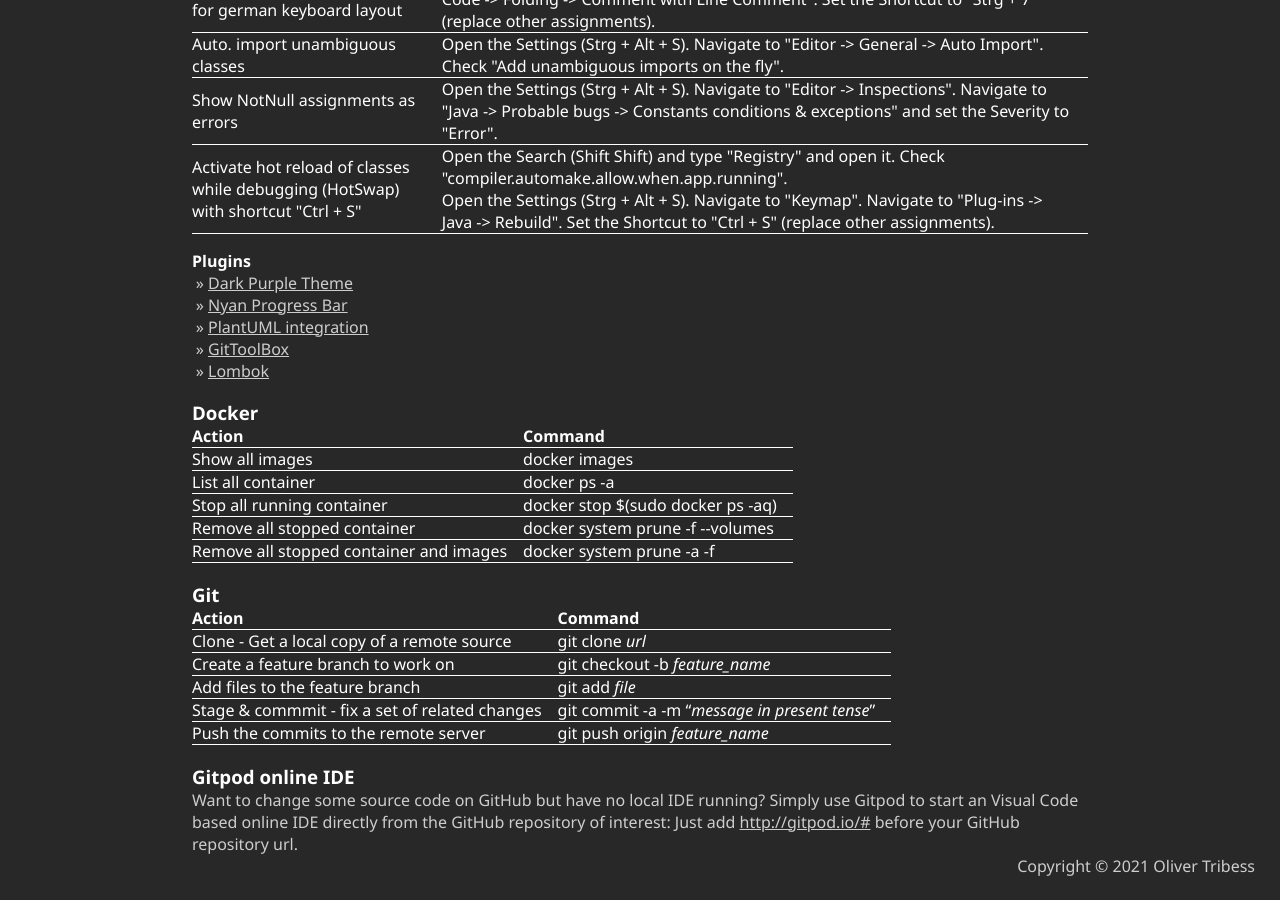
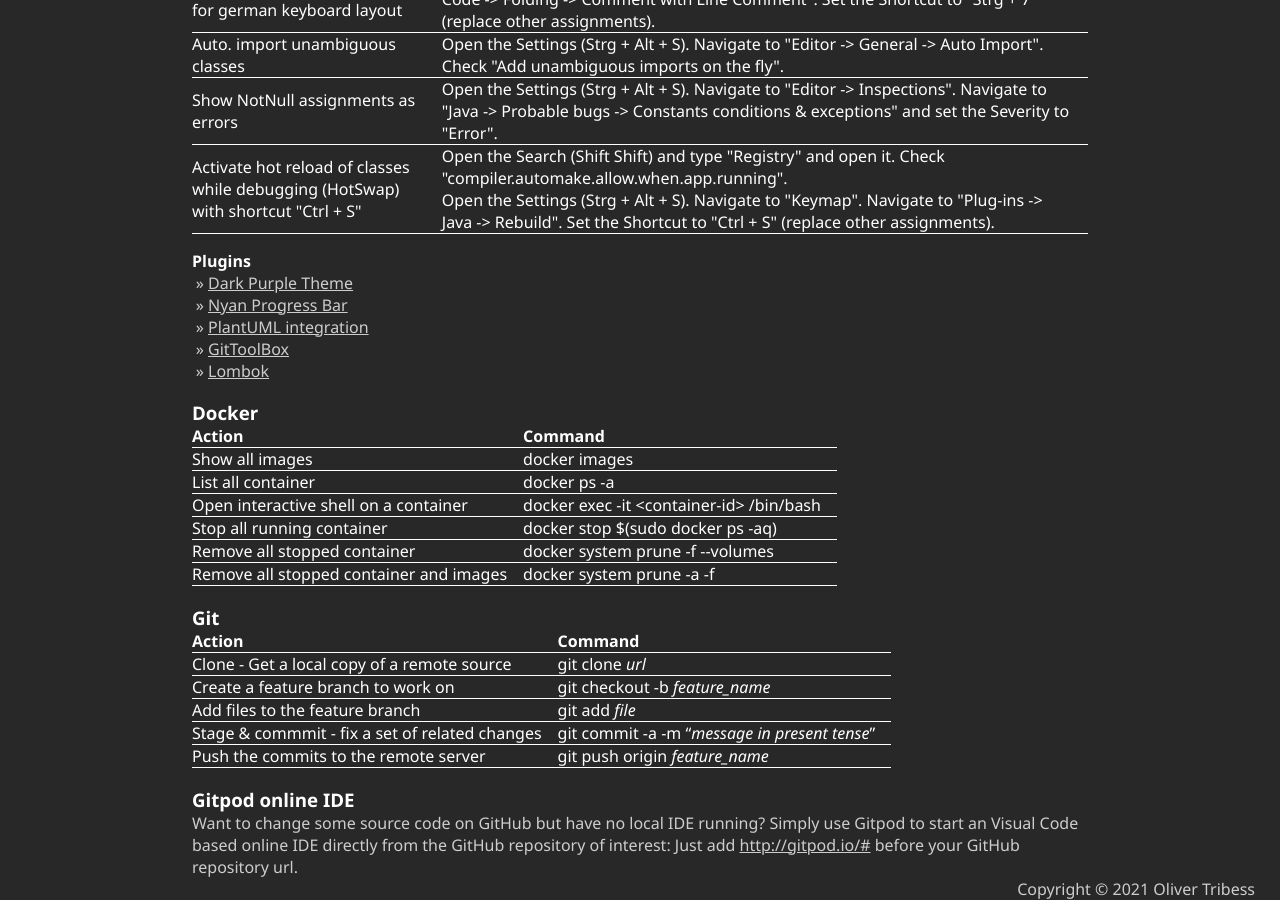
Before and after one commit to Tait1337/DevThoughts, a Jekyll site: the page index.html, which Jekyll copies as it is, in a window 1280 px wide and 900 px high, scrolled down 5428 px. Built offline with Jekyll 4.4.1, drawn with Linux system fonts in a browser that asks for light colours; nearby versions of some CDN libraries; before the commit the page ends 6305 px from its top, so only the background shows below that.

Commit message:
extend docker commands

```diff
--- a/index.html
+++ b/index.html
@@ -322,6 +322,10 @@
                     <td>docker ps -a</td>
                 </tr>
                 <tr>
+                    <td>Open interactive shell on a container</td>
+                    <td>docker exec -it &lt;container-id&gt; /bin/bash</td>
+                </tr>
+                <tr>
                     <td>Stop all running container</td>
                     <td>docker stop $(sudo docker ps -aq)</td>
                 </tr>
```
